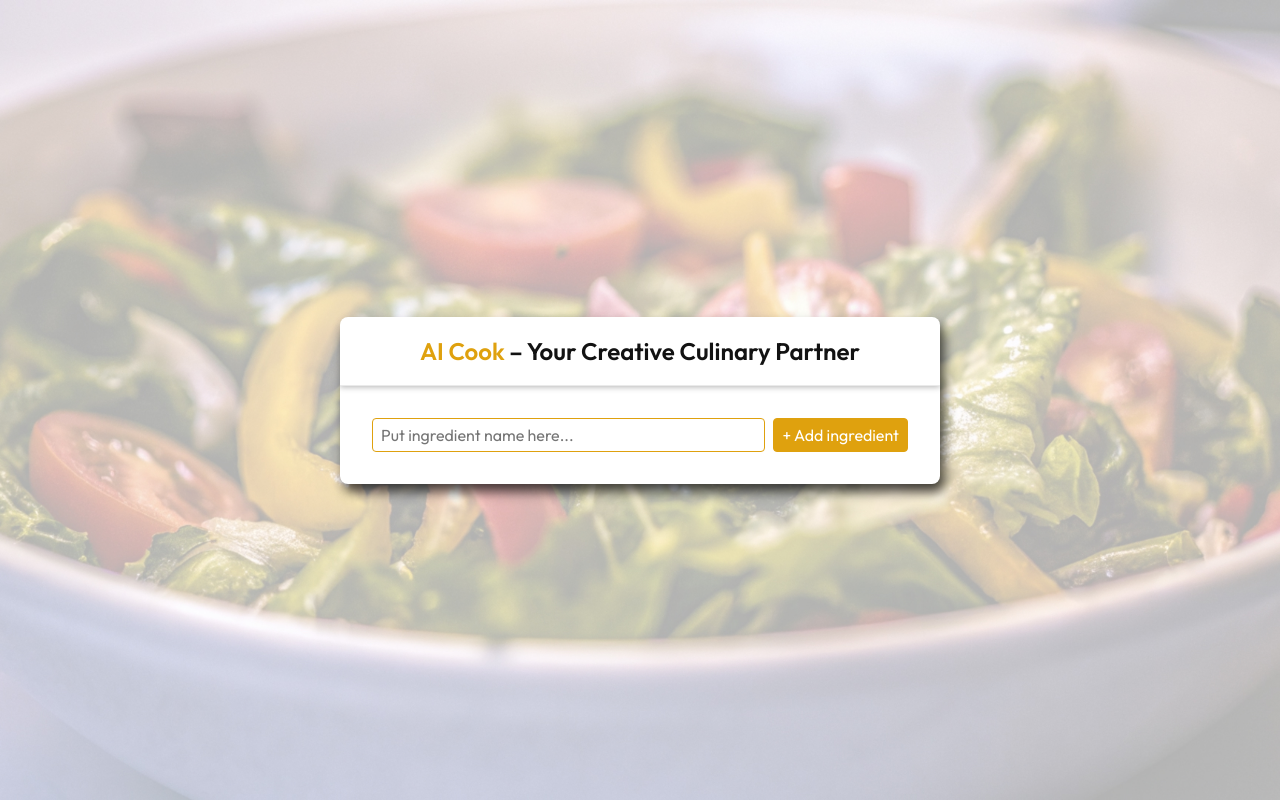
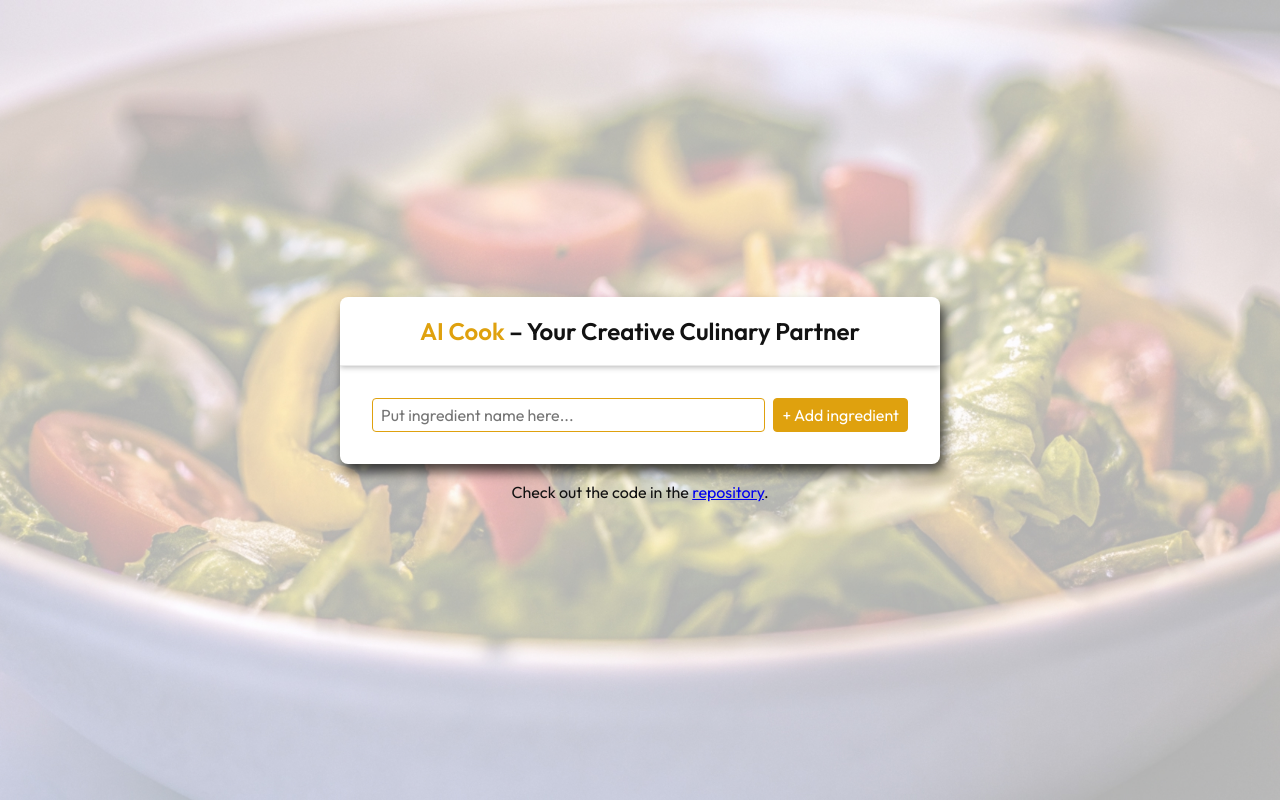
Before and after one commit to truesup/AIcook, a React (Vite) app: page / in a window 1280 px wide. Built offline with nearby package versions, Linux system fonts and the light colour scheme.

Commit message:
Footer component added with link to source code

```diff
--- a/src/App.jsx
+++ b/src/App.jsx
@@ -3,20 +3,22 @@ import { LoadingContext } from './contexts/LoadingContext'
 import Header from './components/Header'
 import Ingredients from './components/Ingredients'
 import Recipe from './components/Recipe'
-// import Footer from './components/Footer'
+import Footer from './components/Footer'
 import styles from './App.module.css'
 
 export default function App() {
   const { recipeIsLoaded } = useContext(LoadingContext)
 
   return (
+    <>
       <div className={styles.appWrapper}>
         <Header />
         <main className={styles.mainWrapper}>
           <Ingredients />
           {recipeIsLoaded && <Recipe />}
         </main>
-      {/* <Footer /> */}
       </div>
+      <Footer />
+    </>
   )
 }
--- a/src/components/Footer.jsx
+++ b/src/components/Footer.jsx
@@ -4,7 +4,13 @@ export default function Footer() {
   return (
     <footer className={styles.footer}>
       Check out the code in the{' '}
-      <a href="https://github.com/your-repo-link">repository</a>.
+      <a
+        href="https://github.com/truesup/AIcook"
+        target="blank"
+        className={styles.footerLink}>
+        repository
+      </a>
+      .
     </footer>
   )
 }
--- a/src/components/Footer.module.css
+++ b/src/components/Footer.module.css
@@ -0,0 +1,12 @@
+.footer {
+  margin-top: 16px;
+  color: var(--color-black);
+}
+.footerLink {
+  transition: color 0.2s ease;
+}
+@media (hover: hover) {
+  .footerLink:hover {
+    color: var(--color-accent);
+  }
+}
--- a/src/index.css
+++ b/src/index.css
@@ -105,6 +105,7 @@ body {
   width: 600px;
   height: auto;
   display: flex;
+  flex-direction: column;
   align-items: center;
   justify-content: center;
 }
```
Lines whose indentation alone changed are shown as unchanged.
